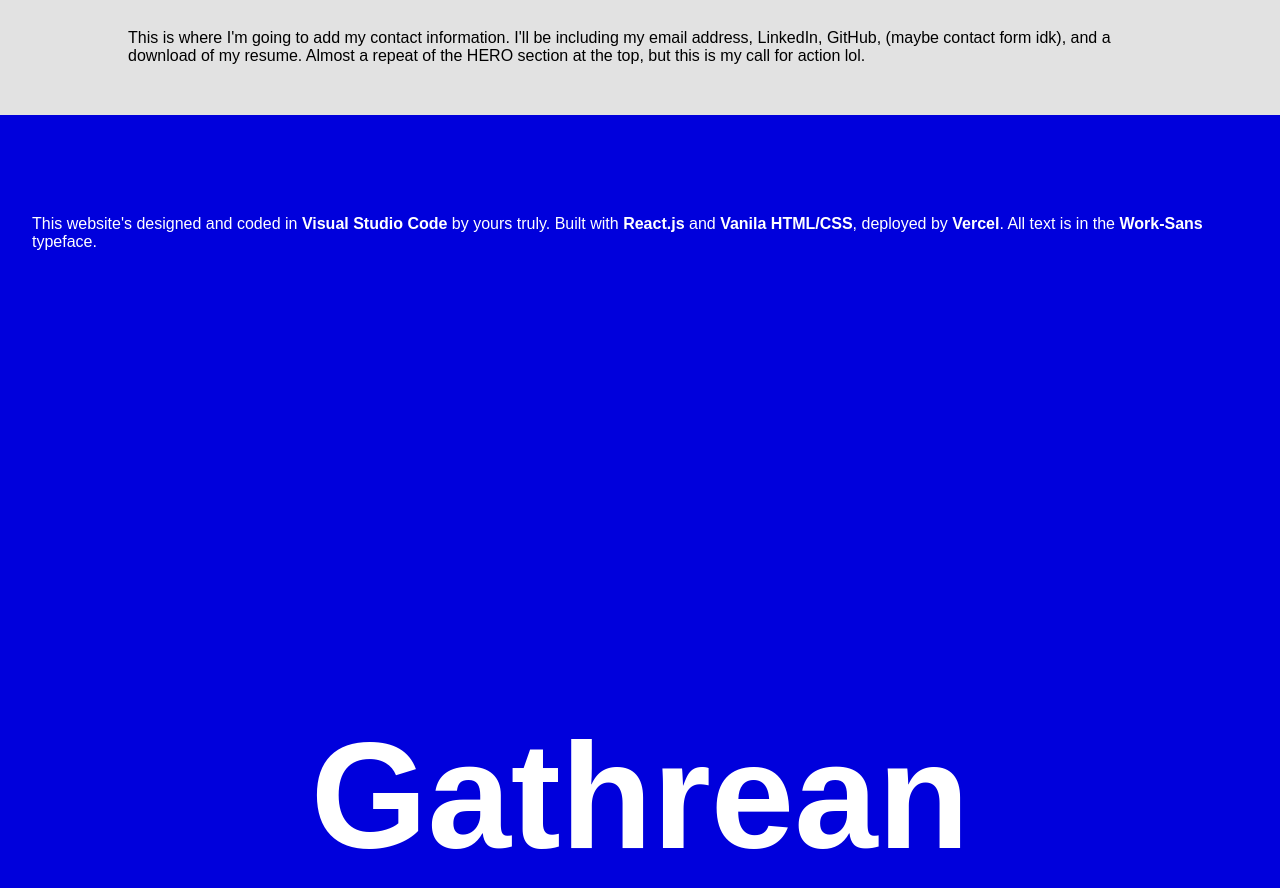
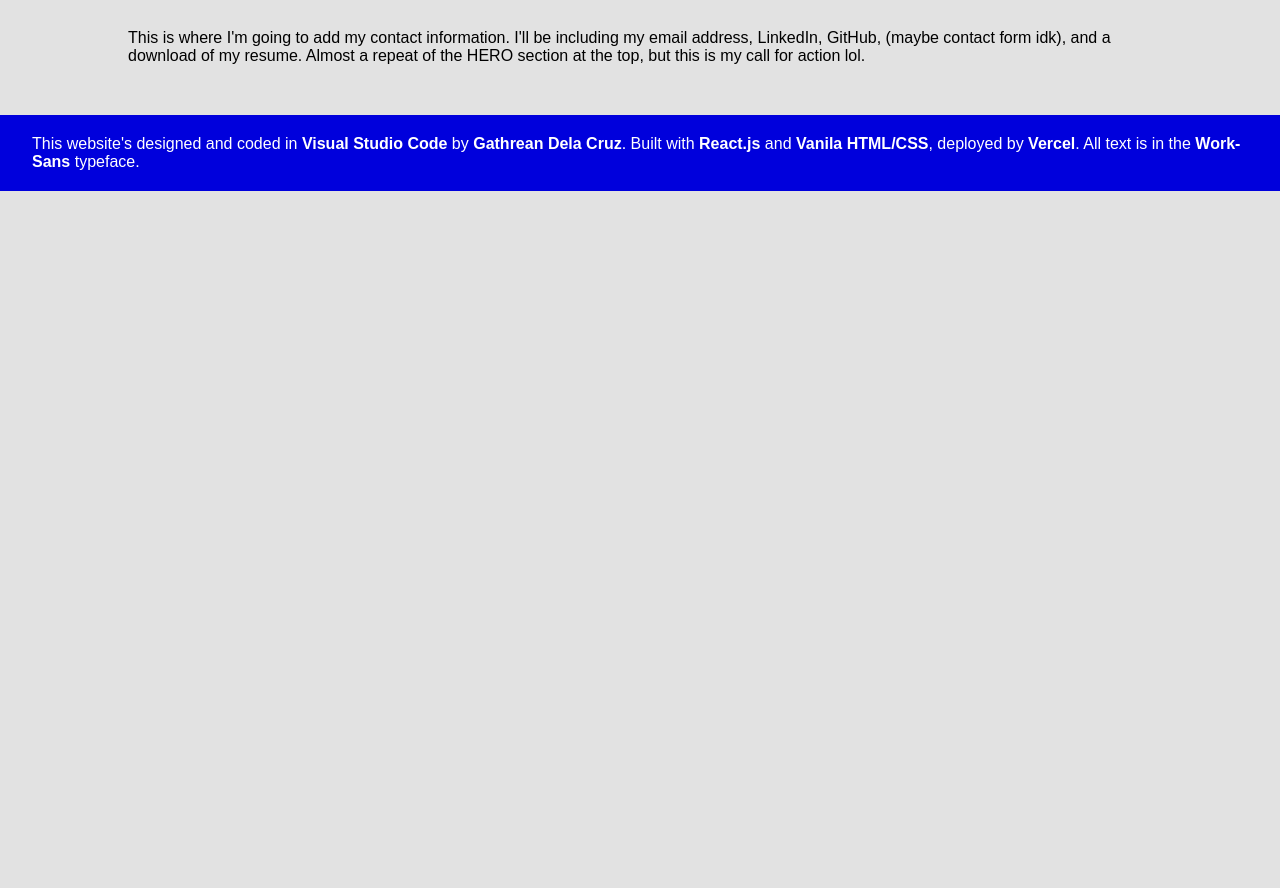
Before and after one commit to gathrean/my-portfolio, a React (Create React App) app: page / in a window 1280 px wide. Shown: the part 2615-3503 px from the top of the page. After the commit the page ends 2806 px from the top, so only its background shows below. Built offline with nearby package versions, Linux system fonts and the light colour scheme.

Commit message:
Removed my name (huge) in footer

```diff
--- a/src/components/Footer/Footer.css
+++ b/src/components/Footer/Footer.css
@@ -1,8 +1,8 @@
 .footer-body {
     background-color: #0000dc;
     color: #ffffff !important;
-    height: 100vh;
-    padding-top: 64px;
+    height: auto;
+    /* padding-top: 64px; */
     display: flex;
     flex-direction: column;
     justify-content: space-between;
@@ -10,7 +10,7 @@
 }
 
 .footer-content {
-    padding: 100px 2rem 2rem 2rem;
+    padding: 20px 2rem;
     display: flex;
 }
 
--- a/src/components/Footer/Footer.jsx
+++ b/src/components/Footer/Footer.jsx
@@ -2,30 +2,16 @@ import React, { useEffect, useState } from 'react';
 import './Footer.css';
 
 export function Footer() {
-    const [fontSize, setFontSize] = useState(100);
-
-    useEffect(() => {
-        const updateFontSize = () => {
-            const containerWidth = document.querySelector('.footer-title').offsetWidth;
-            const desiredFontSize = containerWidth * 0.1;
-            setFontSize(Math.min(desiredFontSize, 75));
-        };
-
-        window.addEventListener('resize', updateFontSize);
-        updateFontSize();
-
-        return () => {
-            window.removeEventListener('resize', updateFontSize);
-        };
-    }, []);
-
     return (
         <footer>
             <div className="footer-content footer-body">
-                <p className="credit-text">This website's designed and coded in <b>Visual Studio Code</b> by yours truly. Built with <b>React.js</b> and <b>Vanila HTML/CSS</b>, deployed by <b>Vercel</b>. All text is in the <b>Work-Sans</b> typeface.</p>
-                <div className="footer-title" style={{ fontSize: `${fontSize}px` }}>
-                    <h1 className="">Gathrean</h1>
-                </div>
+                <p className="credit-text">
+                    This website's designed and coded in <b>Visual Studio Code</b> by <b>Gathrean Dela Cruz</b>.
+
+                    Built with <b>React.js</b> and <b>Vanila HTML/CSS</b>, deployed by <b>Vercel</b>.
+
+                    All text is in the <b>Work-Sans</b> typeface.
+                </p>
             </div>
         </footer>
 
```
